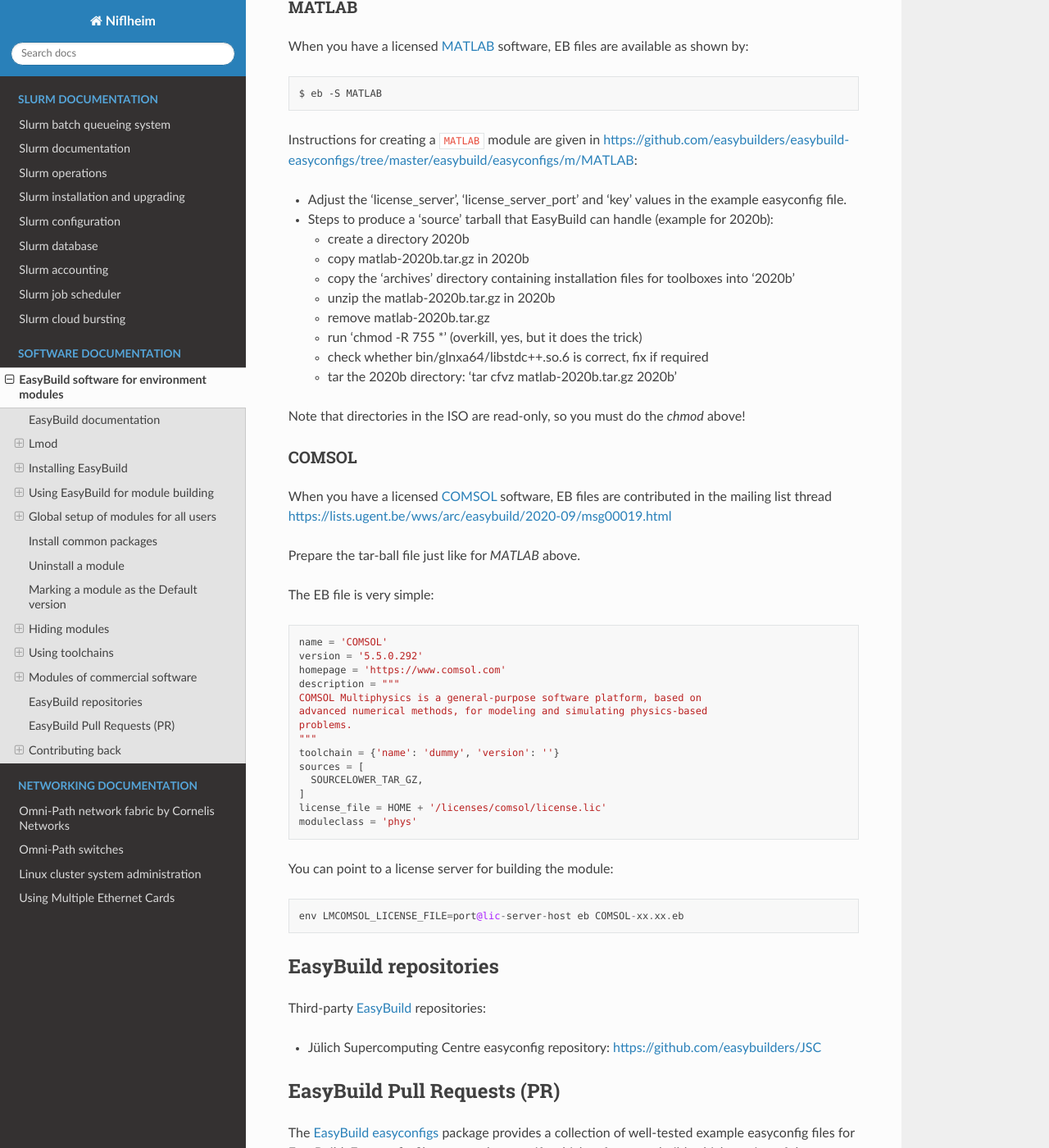
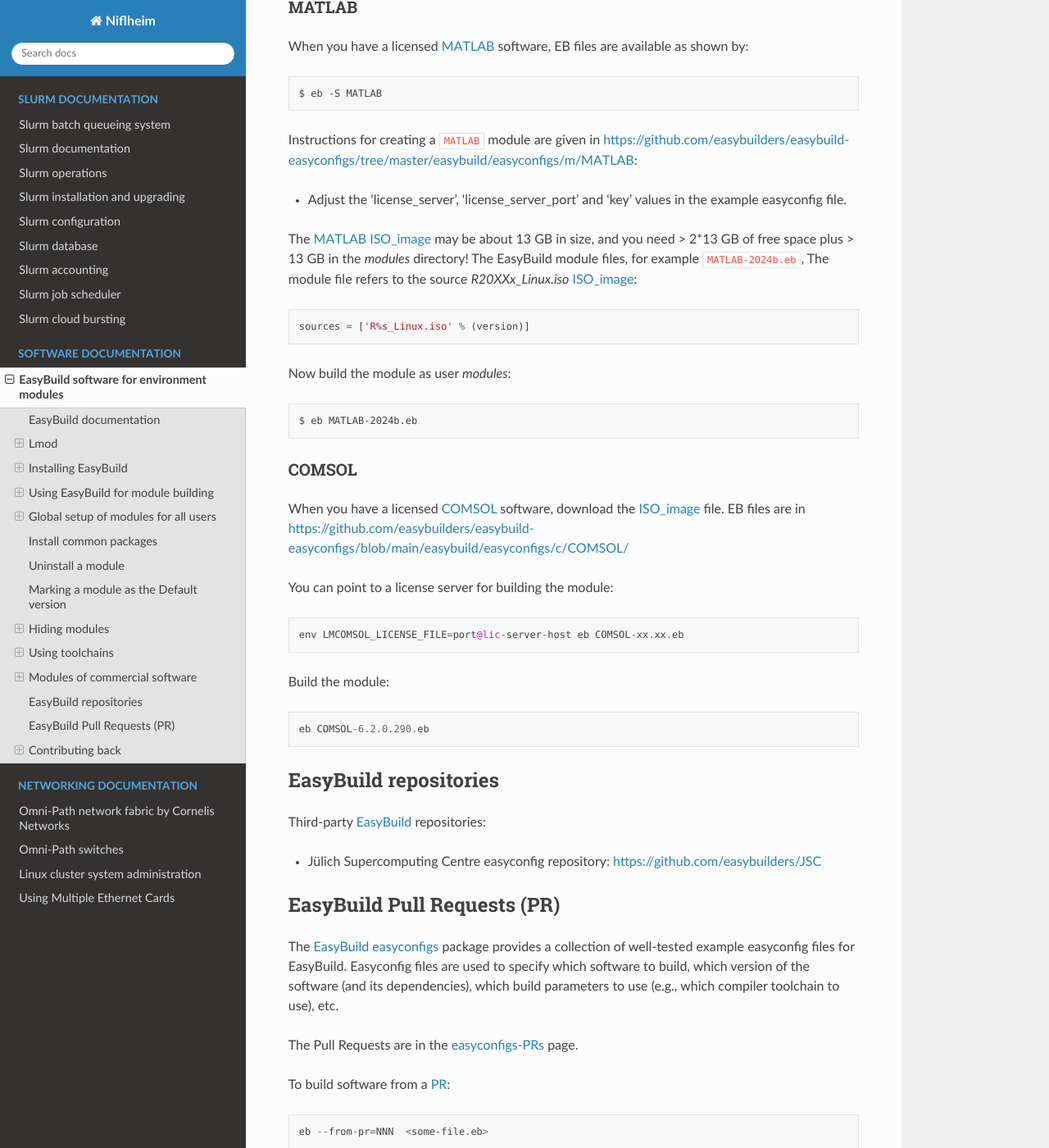
Before and after one commit to OleHolmNielsen/Niflheim_system, a Sphinx documentation site: the page built from docs/EasyBuild_modules.rst, in a window 1280 px wide and 1400 px high, scrolled down 14788 px. Shown: the whole window at 82% size. Built offline with Sphinx 7.4.7 and the Read the Docs theme 3.1.0, drawn with Linux system fonts in a browser that asks for light colours.

Commit message:
Updated instructions for MATLAB and COMSOL

```diff
--- a/docs/EasyBuild_modules.rst
+++ b/docs/EasyBuild_modules.rst
@@ -600,49 +600,32 @@
 
 * Adjust the 'license_server', 'license_server_port' and 'key' values in the example easyconfig file.
 
-* Steps to produce a 'source' tarball that EasyBuild can handle (example for 2020b):
+The MATLAB_ ISO_image_ may be about 13 GB in size, and you need > 2*13 GB of free space plus > 13 GB in the `modules` directory!
+The EasyBuild module files, for example ``MATLAB-2024b.eb``,
+The module file refers to the source `R20XXx_Linux.iso` ISO_image_::
 
-  * create a directory 2020b
-  * copy matlab-2020b.tar.gz in 2020b
-  * copy the 'archives' directory containing installation files for toolboxes into '2020b'
-  * unzip the matlab-2020b.tar.gz in 2020b
-  * remove matlab-2020b.tar.gz
-  * run 'chmod -R 755 \*' (overkill, yes, but it does the trick)
-  * check whether bin/glnxa64/libstdc++.so.6 is correct, fix if required
-  * tar the 2020b directory: 'tar cfvz matlab-2020b.tar.gz 2020b'
+  sources = ['R%s_Linux.iso' % (version)]
 
-Note that directories in the ISO are read-only, so you must do the *chmod* above!
+Now build the module as user `modules`::
+
+  $ eb MATLAB-2024b.eb
 
 .. _MATLAB: https://www.mathworks.com/products/matlab.html
+.. _ISO_image: https://en.wikipedia.org/wiki/Optical_disc_image
 
 COMSOL
 ------
 
-When you have a licensed COMSOL_ software, EB files are contributed in the mailing list thread https://lists.ugent.be/wws/arc/easybuild/2020-09/msg00019.html
-
-Prepare the tar-ball file just like for *MATLAB* above.
-
-The EB file is very simple::
-
-  name = 'COMSOL'
-  version = '5.5.0.292'
-  homepage = 'https://www.comsol.com'
-  description = """
-  COMSOL Multiphysics is a general-purpose software platform, based on
-  advanced numerical methods, for modeling and simulating physics-based
-  problems.
-  """
-  toolchain = {'name': 'dummy', 'version': ''}
-  sources = [
-    SOURCELOWER_TAR_GZ,
-  ]
-  license_file = HOME + '/licenses/comsol/license.lic'
-  moduleclass = 'phys'
+When you have a licensed COMSOL_ software, download the ISO_image_ file.
+EB files are in https://github.com/easybuilders/easybuild-easyconfigs/blob/main/easybuild/easyconfigs/c/COMSOL/
 
 You can point to a license server for building the module::
 
   env LMCOMSOL_LICENSE_FILE=port@lic-server-host eb COMSOL-xx.xx.eb
 
+Build the module::
+
+  eb COMSOL-6.2.0.290.eb
 
 .. _COMSOL: https://www.comsol.com/
 
```
